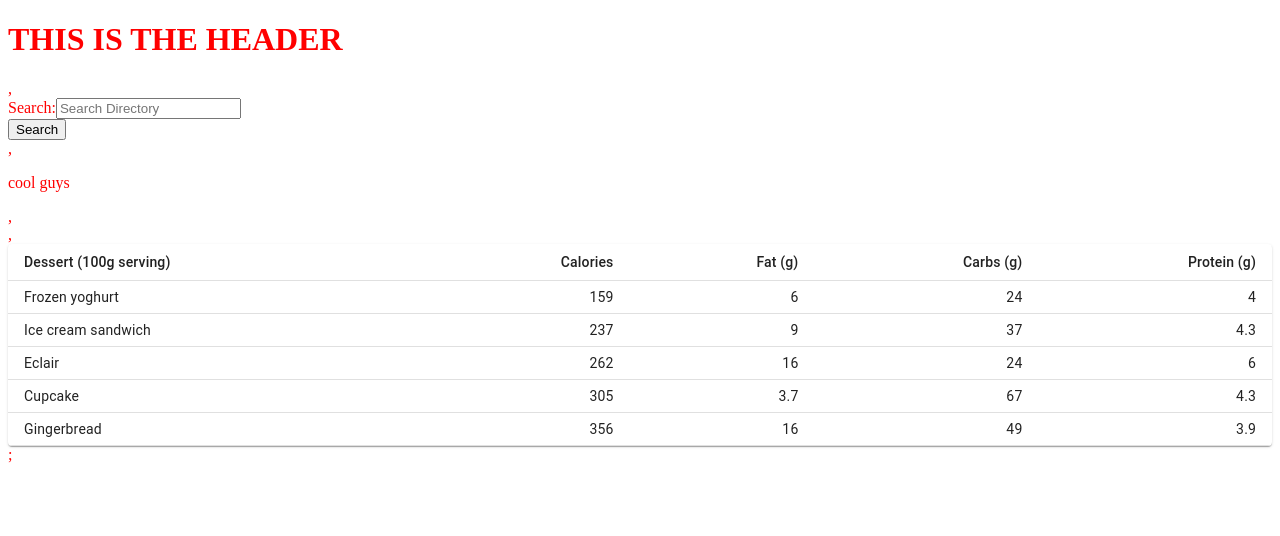
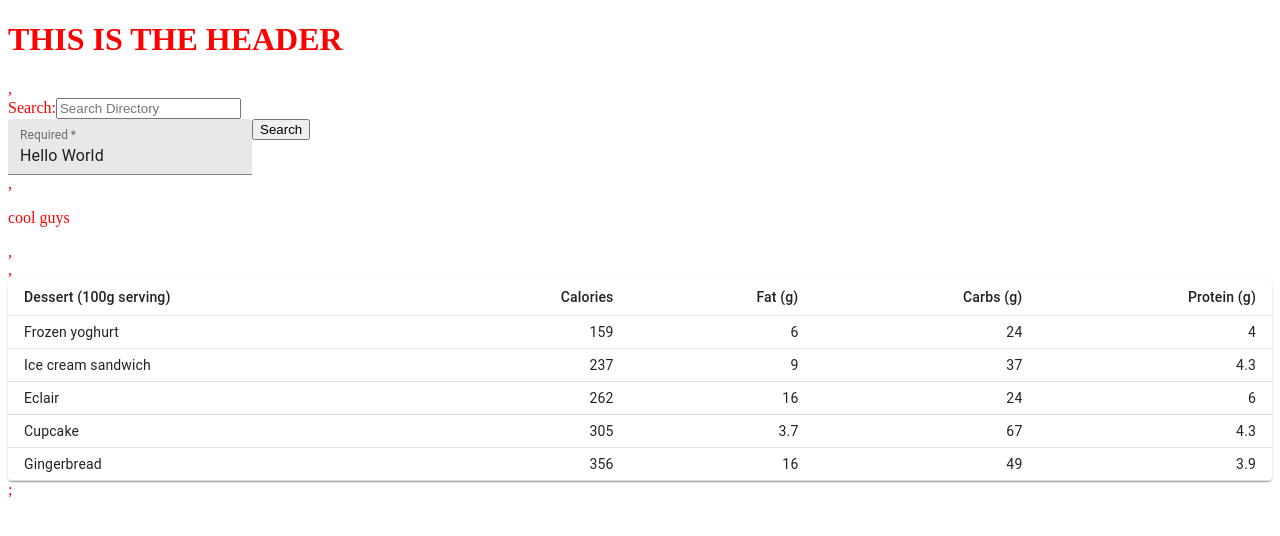
Before and after one commit to ianfletcher314/StaffDirectory, a React (Create React App) app: page / in a window 1280 px wide. Shown: the top 536 px of the page. Built offline with nearby package versions, Linux system fonts and the light colour scheme; no server answers.

Commit message:
messed around abit more with material ui. still need to figure out what is wrong with my reults object

```diff
--- a/src/Components/Search/Search.js
+++ b/src/Components/Search/Search.js
@@ -1,5 +1,6 @@
 import React from "react";
 import "./style.css"
+import TextField from '@material-ui/core/TextField';
 
 function Search(props) {
   return (
@@ -16,6 +17,13 @@ function Search(props) {
           id="search"
         />
         <br />
+        <TextField
+          required
+          id="filled-required"
+          label="Required"
+          defaultValue="Hello World"
+          variant="filled"
+        />
         <button onClick={props.handleFormSubmit} className="btn btn-primary">
           Search
         </button>
```
